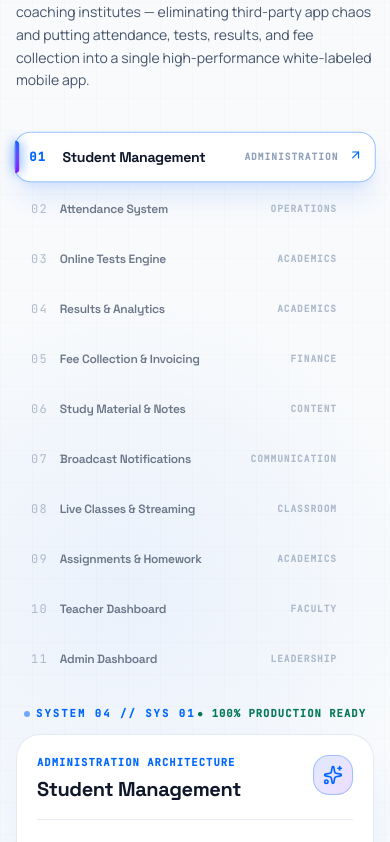
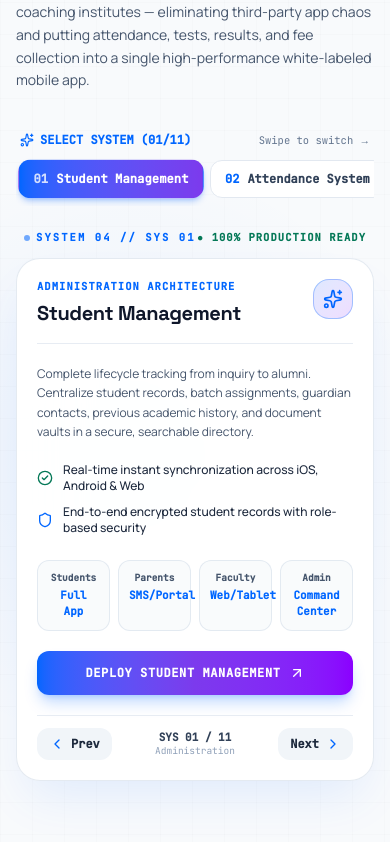
Before and after one commit to nexoraprivatechat31-dotcom/webvibez_official, a Next.js app: page / in a window 390 px wide. Shown: the part 4502-5344 px from the top of the page. Built offline with nearby package versions, Linux system fonts and the light colour scheme.

Commit message:
fix(mobile): add horizontal pill navigation and thumb quick-switch controls for Features section on mobile

```diff
--- a/src/components/sections/FeaturesSection.tsx
+++ b/src/components/sections/FeaturesSection.tsx
@@ -2,7 +2,7 @@
 
 import React, { useState, useEffect, useRef } from "react";
 import { FEATURES_LIST } from "@/lib/data";
-import { ArrowUpRight, CheckCircle2, Shield, Sparkles } from "lucide-react";
+import { ArrowUpRight, CheckCircle2, Shield, Sparkles, ChevronLeft, ChevronRight } from "lucide-react";
 import { selectFeatureApp, scrollPhysicsState, subscribePhysicsState } from "@/lib/scrollPhysicsState";
 
 interface FeaturesSectionProps {
@@ -13,17 +13,26 @@ export default function FeaturesSection({ onOpenConsultation }: FeaturesSectionP
   const [selectedFeatureIndex, setSelectedFeatureIndex] = useState(0);
   const [scrollProgress, setScrollProgress] = useState(0);
   const sectionRef = useRef<HTMLElement>(null);
-
-
-  useEffect(() => {
-    const unsubscribe = subscribePhysicsState(() => {
-      setScrollProgress(scrollPhysicsState.scrollProgress);
-    });
-    return () => unsubscribe();
-  }, []);
+  const mobilePillsRef = useRef<HTMLDivElement>(null);
 
   const handleSelectFeature = (idx: number) => {
     setSelectedFeatureIndex(idx);
+    if (mobilePillsRef.current) {
+      const activeEl = mobilePillsRef.current.children[idx] as HTMLElement;
+      if (activeEl) {
+        activeEl.scrollIntoView({ behavior: "smooth", inline: "center", block: "nearest" });
+      }
+    }
+  };
+
+  const handlePrevFeature = () => {
+    const nextIdx = (selectedFeatureIndex - 1 + FEATURES_LIST.length) % FEATURES_LIST.length;
+    handleSelectFeature(nextIdx);
+  };
+
+  const handleNextFeature = () => {
+    const nextIdx = (selectedFeatureIndex + 1) % FEATURES_LIST.length;
+    handleSelectFeature(nextIdx);
   };
 
   const activeFeature = FEATURES_LIST[selectedFeatureIndex];
@@ -66,11 +75,47 @@ export default function FeaturesSection({ onOpenConsultation }: FeaturesSectionP
           </p>
         </div>
 
-        {/* Side-by-Side 3-Column Grid: [ 11-System List ] [ Spec HUD Card ] [ 3D Phone Stage Anchor ] */}
+        {/* Mobile Horizontal Pill Selector (< lg) */}
+        <div className="lg:hidden mb-6 space-y-2">
+          <div className="flex items-center justify-between text-xs font-mono px-1">
+            <span className="text-[#0066FF] dark:text-[#38BDF8] font-bold flex items-center gap-1.5">
+              <Sparkles className="w-3.5 h-3.5" />
+              <span>SELECT SYSTEM ({String(selectedFeatureIndex + 1).padStart(2, "0")}/11)</span>
+            </span>
+            <span className="text-slate-500 dark:text-slate-400 text-[10.5px]">Swipe to switch &rarr;</span>
+          </div>
+          <div
+            ref={mobilePillsRef}
+            className="flex items-center gap-2 overflow-x-auto pb-2 pt-1 px-1 scroll-smooth"
+            style={{ scrollbarWidth: "none" }}
+          >
+            {FEATURES_LIST.map((feat, idx) => {
+              const isSelected = idx === selectedFeatureIndex;
+              return (
+                <button
+                  key={feat.id}
+                  onClick={() => handleSelectFeature(idx)}
+                  className={`shrink-0 flex items-center gap-2 px-3.5 py-2.5 rounded-xl text-xs font-mono font-bold border transition-all cursor-pointer ${
+                    isSelected
+                      ? "bg-gradient-to-r from-[#0066FF] to-[#7C3AED] text-white border-transparent shadow-md shadow-[#0066FF]/25 scale-102"
+                      : "bg-white/95 dark:bg-[#0B0F19]/95 text-slate-700 dark:text-slate-300 border-slate-200 dark:border-white/10 hover:border-[#0066FF]/40"
+                  }`}
+                >
+                  <span className={isSelected ? "text-white/80" : "text-[#0066FF] dark:text-[#38BDF8]"}>
+                    {String(idx + 1).padStart(2, "0")}
+                  </span>
+                  <span>{feat.name}</span>
+                </button>
+              );
+            })}
+          </div>
+        </div>
+
+        {/* Side-by-Side 3-Column Grid: [ 11-System List (Desktop) ] [ Spec HUD Card ] [ 3D Phone Stage Anchor (Desktop) ] */}
         <div className="grid grid-cols-1 lg:grid-cols-12 gap-6 xl:gap-8 items-start">
 
-          {/* COLUMN 1 (lg:col-span-4): 11 Core Systems List */}
-          <div className="lg:col-span-4 flex flex-col space-y-1">
+          {/* COLUMN 1 (Desktop only: hidden on mobile, lg:flex): 11 Core Systems List */}
+          <div className="hidden lg:flex lg:col-span-4 flex-col space-y-1">
             {FEATURES_LIST.map((feat, idx) => {
               const isSelected = idx === selectedFeatureIndex;
 
@@ -247,6 +292,34 @@ export default function FeaturesSection({ onOpenConsultation }: FeaturesSectionP
                 <span>Deploy {activeFeature.name}</span>
                 <ArrowUpRight className="w-4 h-4" />
               </button>
+
+              {/* Mobile Quick-Switch Bar (< lg) */}
+              <div className="lg:hidden flex items-center justify-between pt-3 border-t border-slate-200/80 dark:border-white/10 text-xs font-mono">
+                <button
+                  type="button"
+                  onClick={handlePrevFeature}
+                  className="flex items-center gap-1.5 px-3 py-2 rounded-xl bg-slate-100 hover:bg-slate-200 dark:bg-white/[0.06] dark:hover:bg-white/[0.12] text-slate-800 dark:text-slate-200 font-bold active:scale-95 transition-all cursor-pointer"
+                >
+                  <ChevronLeft className="w-4 h-4 text-[#0066FF] dark:text-[#38BDF8]" />
+                  <span>Prev</span>
+                </button>
+                <div className="flex flex-col items-center">
+                  <span className="text-[11px] font-mono font-bold text-slate-700 dark:text-slate-300">
+                    SYS {String(selectedFeatureIndex + 1).padStart(2, "0")} / 11
+                  </span>
+                  <span className="text-[9.5px] text-slate-400">
+                    {activeFeature.category}
+                  </span>
+                </div>
+                <button
+                  type="button"
+                  onClick={handleNextFeature}
+                  className="flex items-center gap-1.5 px-3 py-2 rounded-xl bg-slate-100 hover:bg-slate-200 dark:bg-white/[0.06] dark:hover:bg-white/[0.12] text-slate-800 dark:text-slate-200 font-bold active:scale-95 transition-all cursor-pointer"
+                >
+                  <span>Next</span>
+                  <ChevronRight className="w-4 h-4 text-[#0066FF] dark:text-[#38BDF8]" />
+                </button>
+              </div>
             </div>
           </div>
 
```
